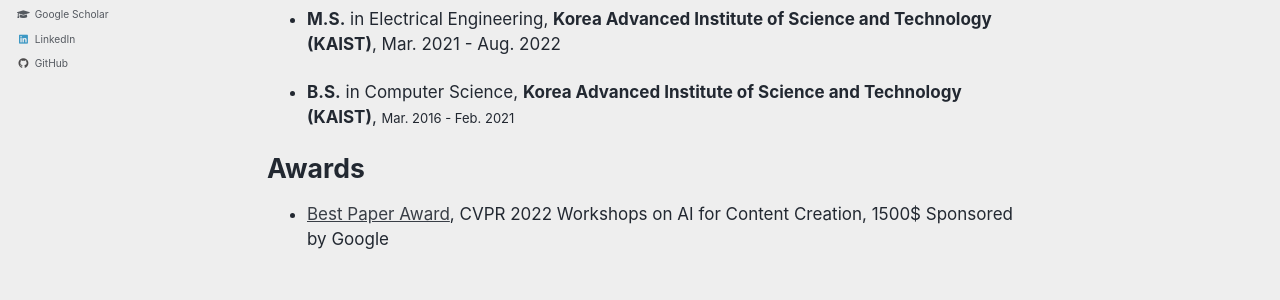
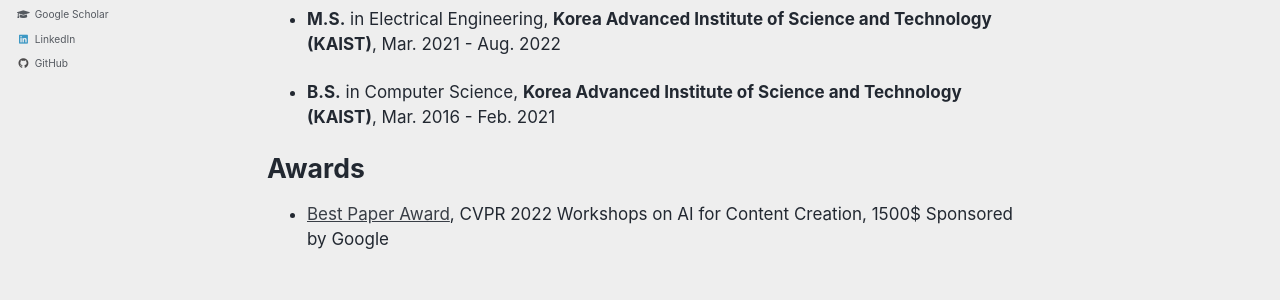
Before and after one commit to LeeDongYeun/leedongyeun.github.io, a Jekyll site: the page built from _pages/about.md, in a window 1280 px wide and 900 px high, scrolled down 861 px. Shown: the part 433-733 px from the top of the window. Built offline with Jekyll 4.4.1, drawn with Linux system fonts in a browser that asks for light colours; cached includes are drawn as plain includes.

Commit message:
Update about.md

```diff
--- a/_pages/about.md
+++ b/_pages/about.md
@@ -46,7 +46,7 @@
 ## Education
 - **M.S.** in Electrical Engineering, **Korea Advanced Institute of Science and Technology (KAIST)**, Mar. 2021 - Aug. 2022
 
-- **B.S.** in Computer Science, **Korea Advanced Institute of Science and Technology (KAIST)**, <font size="2">Mar. 2016 - Feb. 2021</font>
+- **B.S.** in Computer Science, **Korea Advanced Institute of Science and Technology (KAIST)**, Mar. 2016 - Feb. 2021
 
 # Awards
 - [Best Paper Award](images/CVPRW2022_award.jpeg), CVPR 2022 Workshops on AI for Content Creation, 1500$ Sponsored by Google
```
